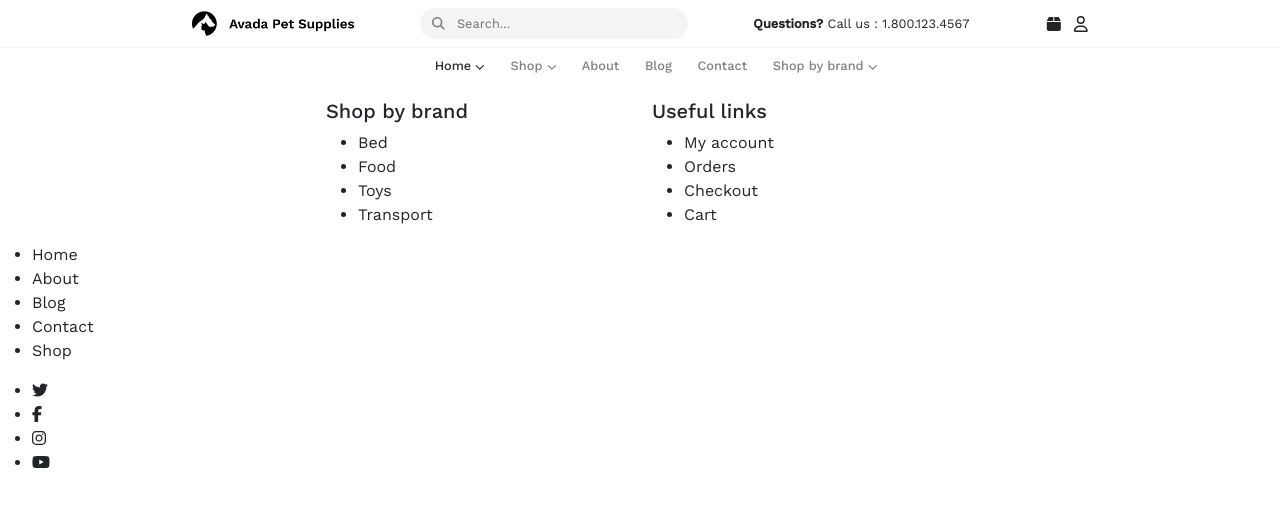
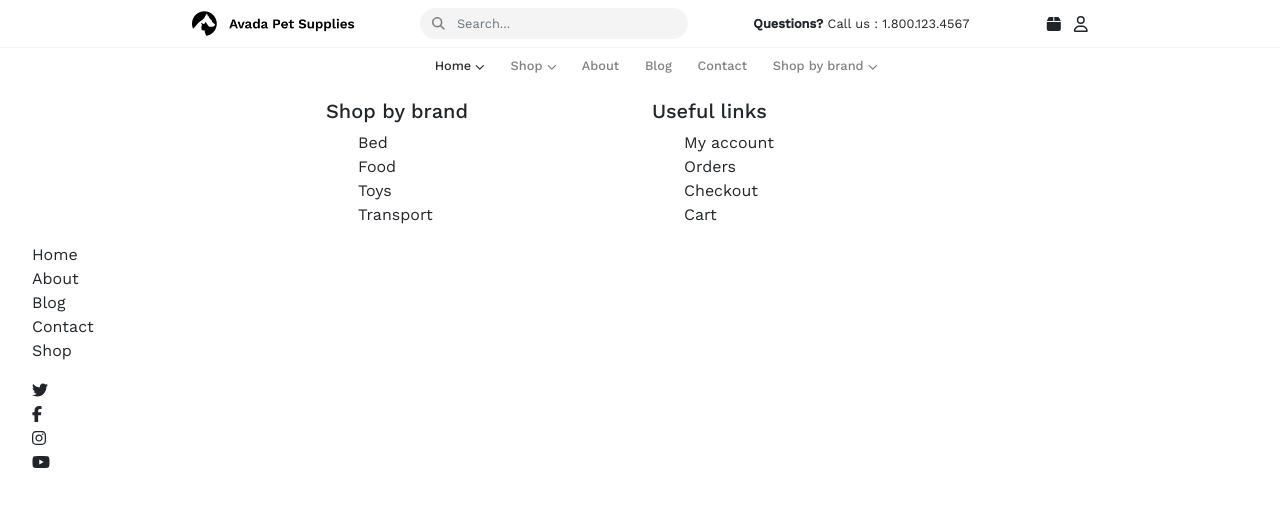
Before and after one commit to alessiaBer/proj-html-vuejs, a Vue app: page / in a window 1280 px wide. Shown: the top 506 px of the page. Built offline with nearby package versions, Linux system fonts and the light colour scheme.

Commit message:
[fix] style

```diff
--- a/src/assets/scss/partials/_common.scss
+++ b/src/assets/scss/partials/_common.scss
@@ -9,3 +9,7 @@ body {
     width: 70%;
     margin: 0 auto;
 }
+
+ul {
+    list-style: none;
+}
--- a/src/assets/scss/partials/_header.scss
+++ b/src/assets/scss/partials/_header.scss
@@ -42,7 +42,6 @@
     display: flex;
     justify-content: center;
     ul {
-      list-style: none;
       display: flex;
       font-size: 0.8rem;
       font-weight: 500;
```
